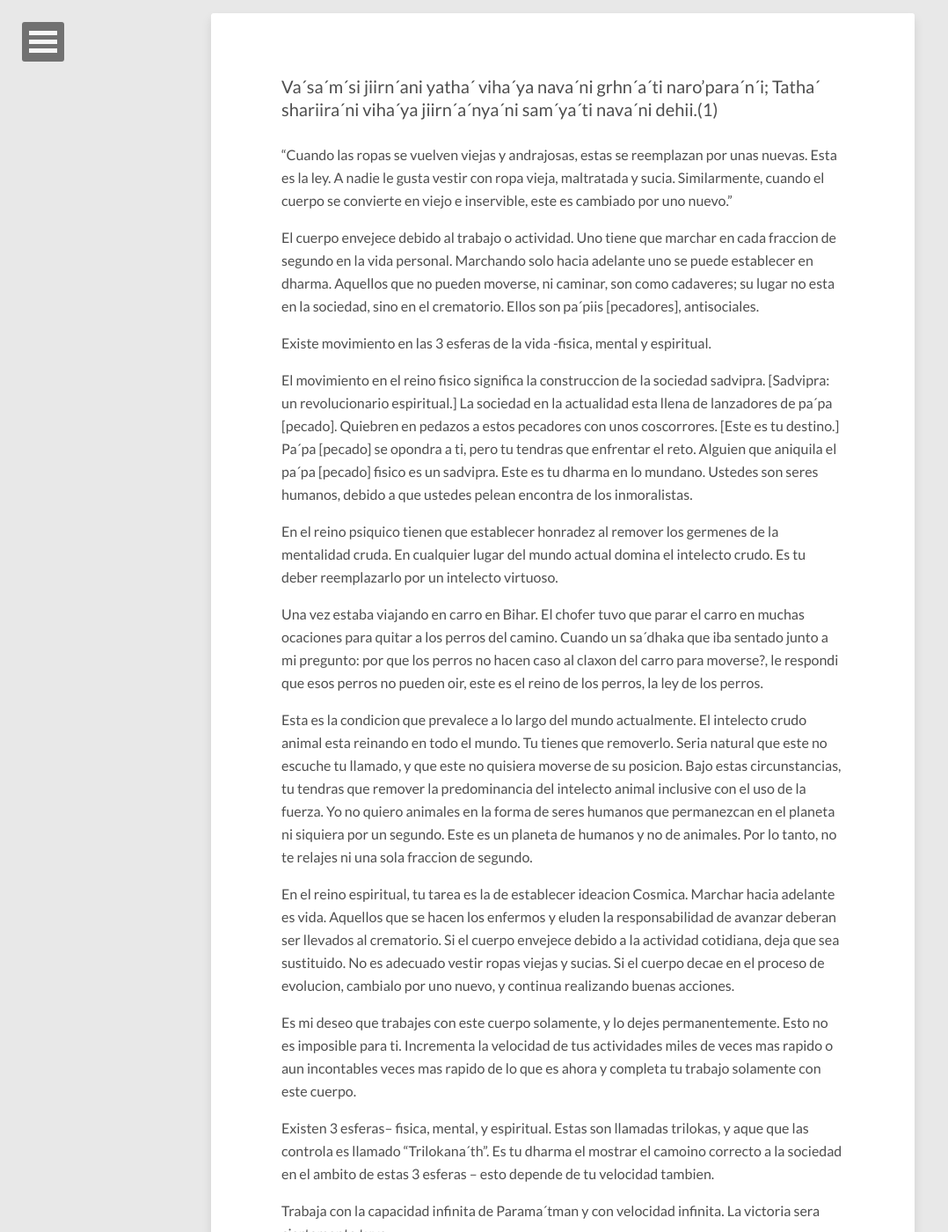
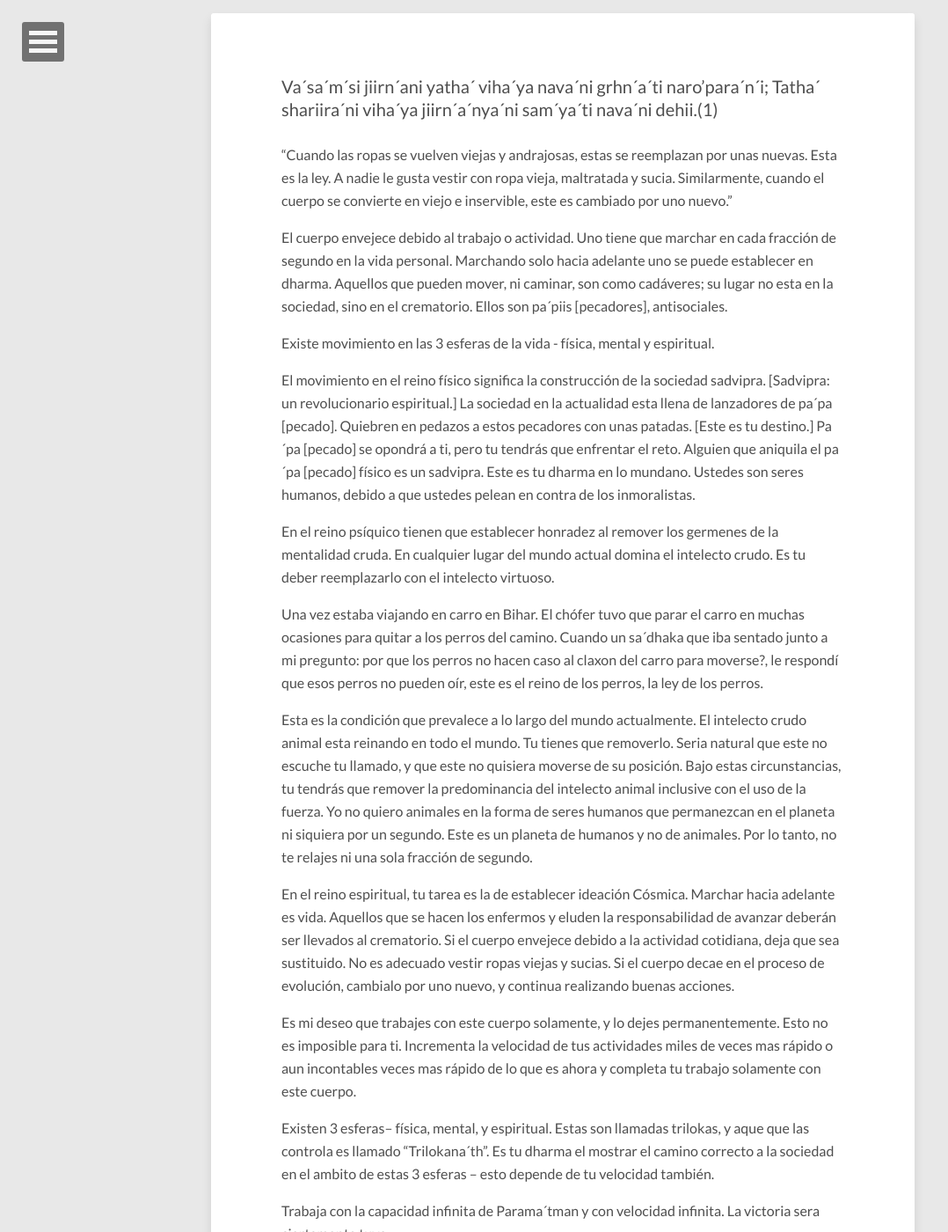
Before and after one commit to anandamurtiidiscursos/anandamurtiidiscursos.github.io, a Jekyll site: the page built from _posts/1968-06-01-Completa-tu-trabajo-con-este-cuerpo-solamente.md, in a window 1280 px wide and 1400 px high, scrolled down 283 px. Shown: the whole window at 88% size, without its empty margins (0-1078 px from the left). Built offline with Jekyll 4.4.1, drawn with Linux system fonts in a browser that asks for light colours; nearby versions of some CDN libraries; comment, search, counter and statistics services are not loaded.

Commit message:
Updated 1968-06-01-Completa-tu-trabajo-con-este-cuerpo-solamente.md

```diff
--- a/_posts/1968-06-01-Completa-tu-trabajo-con-este-cuerpo-solamente.md
+++ b/_posts/1968-06-01-Completa-tu-trabajo-con-este-cuerpo-solamente.md
@@ -2,9 +2,6 @@
 published: true
 layout: post
 ---
-
-
-
 
 
 
@@ -13,24 +10,25 @@ Tatha´ shariira´ni viha´ya jiirn´a´nya´ni sam´ya´ti nava´ni dehii.(1)
 
 "Cuando las ropas se vuelven viejas y andrajosas, estas se reemplazan por unas nuevas. Esta es la ley. A nadie le gusta vestir con ropa vieja, maltratada y sucia. Similarmente, cuando el cuerpo se convierte en viejo e inservible, este es cambiado por uno nuevo.”
 
-El cuerpo envejece debido al trabajo o actividad. Uno tiene que marchar en cada fraccion de segundo en la vida personal. Marchando solo hacia adelante uno se puede establecer en dharma. Aquellos que no pueden moverse, ni caminar, son como cadaveres; su lugar no esta en la sociedad, sino en el crematorio. Ellos son pa´piis [pecadores], antisociales.
+El cuerpo envejece debido al trabajo o actividad. Uno tiene que marchar en cada fracción de segundo en la vida personal. Marchando solo hacia adelante uno se puede establecer en dharma. Aquellos que pueden mover, ni caminar, son como cadáveres; su lugar no esta en la sociedad, sino en el crematorio. Ellos son pa´piis [pecadores], antisociales.
 
-Existe movimiento en las 3 esferas de la vida -fisica, mental y espiritual.
+Existe movimiento en las 3 esferas de la vida - física, mental y espiritual.
 
-El movimiento en el reino fisico significa la construccion de la sociedad sadvipra.
- [Sadvipra: un revolucionario espiritual.] La sociedad en la actualidad esta llena de lanzadores de  pa´pa [pecado]. Quiebren en pedazos a estos pecadores con unos coscorrores. [Este es tu destino.] Pa´pa [pecado] se opondra a ti, pero tu tendras que enfrentar el reto. Alguien que aniquila el pa´pa [pecado] fisico es un sadvipra. Este es tu dharma en lo mundano. Ustedes son seres humanos, debido a que ustedes pelean encontra de los inmoralistas.
+El movimiento en el reino físico significa la construcción de la sociedad sadvipra.
+ [Sadvipra: un revolucionario espiritual.] La sociedad en la actualidad esta llena de lanzadores de  pa´pa [pecado]. Quiebren en pedazos a estos pecadores con unas patadas. [Este es tu destino.] Pa´pa [pecado] se opondrá a ti, pero tu tendrás que enfrentar el reto. Alguien que aniquila el pa´pa [pecado] físico es un sadvipra. Este es tu dharma en lo mundano. Ustedes son seres humanos, debido a que ustedes pelean en contra de los inmoralistas.
 
-En el reino psiquico tienen que establecer honradez al remover los germenes de la mentalidad cruda. En cualquier lugar del mundo actual domina el intelecto crudo. Es tu deber reemplazarlo por un intelecto virtuoso.
+En el reino psíquico tienen que establecer honradez al remover los germenes de la mentalidad cruda. En cualquier lugar del mundo actual domina el intelecto crudo. Es tu deber reemplazarlo con el intelecto virtuoso.
 
-Una vez estaba viajando en carro en Bihar. El chofer tuvo que parar el carro en muchas ocaciones para quitar a los perros del camino. Cuando un sa´dhaka que iba sentado junto a mi pregunto: por que los perros no hacen caso al claxon del carro para moverse?, le respondi que esos perros no pueden oir, este es el reino de los perros, la ley de los perros.
+Una vez estaba viajando en carro en Bihar. El chófer tuvo que parar el carro en muchas ocasiones para quitar a los perros del camino. Cuando un sa´dhaka que iba sentado junto a mi pregunto: por que los perros no hacen caso al claxon del carro para moverse?, le respondí que esos perros no pueden oír, este es el reino de los perros, la ley de los perros.
 
-Esta es la condicion que prevalece a lo largo del mundo actualmente. El intelecto crudo animal esta reinando en todo el mundo. Tu tienes que removerlo. Seria natural que este no escuche tu llamado, y que este no quisiera moverse de su posicion. Bajo estas circunstancias, tu tendras que remover la predominancia del intelecto animal inclusive con el uso de la fuerza. Yo no quiero animales en la forma de seres humanos que permanezcan en el planeta ni siquiera por un segundo. Este es un planeta de humanos y no de animales. Por lo tanto, no te relajes ni una sola fraccion de segundo.
+Esta es la condición que prevalece a lo largo del mundo actualmente. El intelecto crudo animal esta reinando en todo el mundo. Tu tienes que removerlo. Seria natural que este no escuche tu llamado, y que este no quisiera moverse de su posición. Bajo estas circunstancias, tu tendrás que remover la predominancia del intelecto animal inclusive con el uso de la fuerza. Yo no quiero animales en la forma de seres humanos que permanezcan en el planeta ni siquiera por un segundo. Este es un planeta de humanos y no de animales. Por lo tanto, no te relajes ni una sola fracción de segundo.
 
-En el reino espiritual, tu tarea es la de establecer ideacion Cosmica. Marchar hacia adelante es vida. Aquellos que se hacen los enfermos y eluden la responsabilidad de avanzar deberan ser llevados al crematorio. Si el cuerpo envejece debido a la actividad cotidiana, deja que sea sustituido. No es adecuado vestir ropas viejas y sucias. Si el cuerpo decae en el proceso de evolucion, cambialo por uno nuevo, y continua realizando buenas acciones.
 
-Es mi deseo que trabajes con este cuerpo solamente, y lo dejes permanentemente. Esto no es imposible para ti. Incrementa la velocidad de tus actividades miles de veces mas rapido o aun incontables veces mas rapido de lo que es ahora y completa tu trabajo solamente con este cuerpo.
+En el reino espiritual, tu tarea es la de establecer ideación Cósmica. Marchar hacia adelante es vida. Aquellos que se hacen los enfermos y eluden la responsabilidad de avanzar deberán ser llevados al crematorio. Si el cuerpo envejece debido a la actividad cotidiana, deja que sea sustituido. No es adecuado vestir ropas viejas y sucias. Si el cuerpo decae en el proceso de evolución, cambialo por uno nuevo, y continua realizando buenas acciones.
 
-Existen 3 esferas– fisica, mental, y espiritual. Estas son llamadas trilokas, y aque que las controla es llamado “Trilokana´th”. Es tu dharma el mostrar el camoino correcto a la sociedad en el ambito de estas 3 esferas – esto depende de tu velocidad tambien.
+Es mi deseo que trabajes con este cuerpo solamente, y lo dejes permanentemente. Esto no es imposible para ti. Incrementa la velocidad de tus actividades miles de veces mas rápido o aun incontables veces mas rápido de lo que es ahora y completa tu trabajo solamente con este cuerpo.
+
+Existen 3 esferas– física, mental, y espiritual. Estas son llamadas trilokas, y aque que las controla es llamado “Trilokana´th”. Es tu dharma el mostrar el camino correcto a la sociedad en el ambito de estas 3 esferas – esto depende de tu velocidad también.
 
 Trabaja con la capacidad infinita de Parama´tman y con velocidad infinita. La victoria sera ciertamente tuya.
 
```
